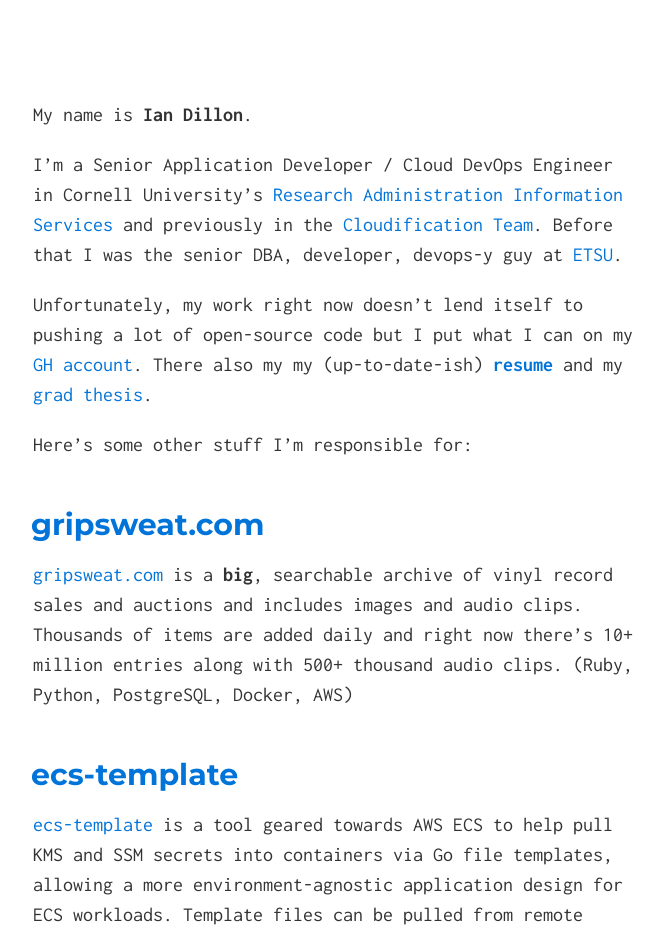
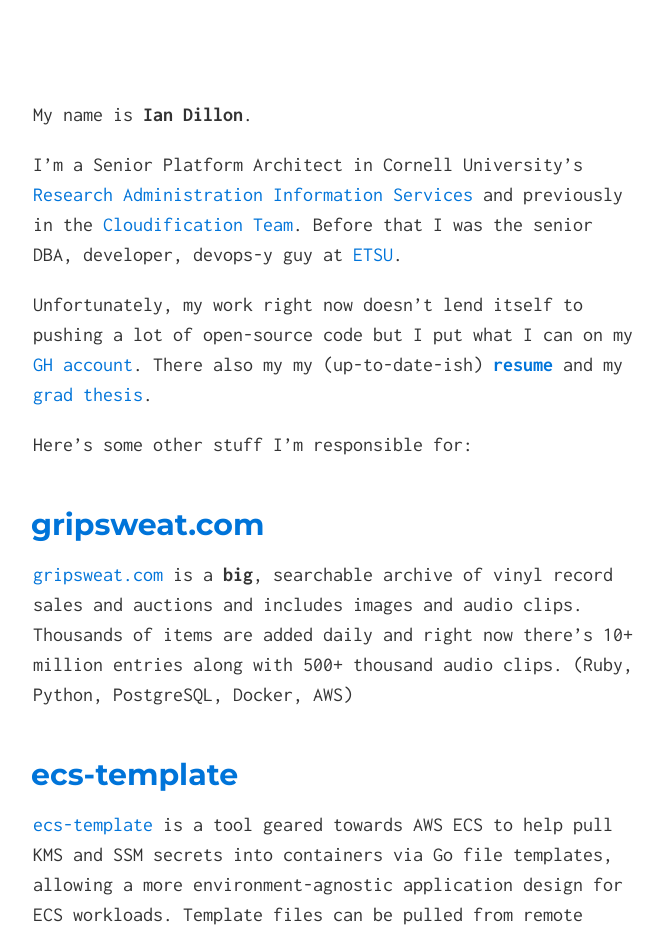
Before and after one commit to ian-d/ian-d.github.io, a Jekyll site: the page built from index.md, in a window 1280 px wide. Shown: the top 934 px of the page, without its empty margins (307-970 px from the left). Built offline with Jekyll 4.4.1, drawn with Linux system fonts in a browser that asks for light colours.

Commit message:
Update title.

```diff
--- a/index.md
+++ b/index.md
@@ -4,7 +4,7 @@ layout: default
 
 My name is **Ian Dillon**.
 
-I'm a Senior Application Developer / Cloud DevOps Engineer in Cornell University's [Research Administration Information Services](https://ras.research.cornell.edu/RAIS/) and previously in the [Cloudification Team](https://it.cornell.edu/cornell-cloud). Before that I was the senior DBA, developer, devops-y guy at [ETSU](http://www.etsu.edu).
+I'm a Senior Platform Architect in Cornell University's [Research Administration Information Services](https://ras.research.cornell.edu/RAIS/) and previously in the [Cloudification Team](https://it.cornell.edu/cornell-cloud). Before that I was the senior DBA, developer, devops-y guy at [ETSU](http://www.etsu.edu).
 
 Unfortunately, my work right now doesn't lend itself to pushing a lot of open-source code but I put what I can on my [GH account](https://github.com/ian-d). There also my my (up-to-date-ish) **[resume](/resume/resume.pdf)** and my [grad thesis](http://dc.etsu.edu/etd/1497/).
 
```
Also changed, not shown: other parts of index.md (+0 -1 lines).
